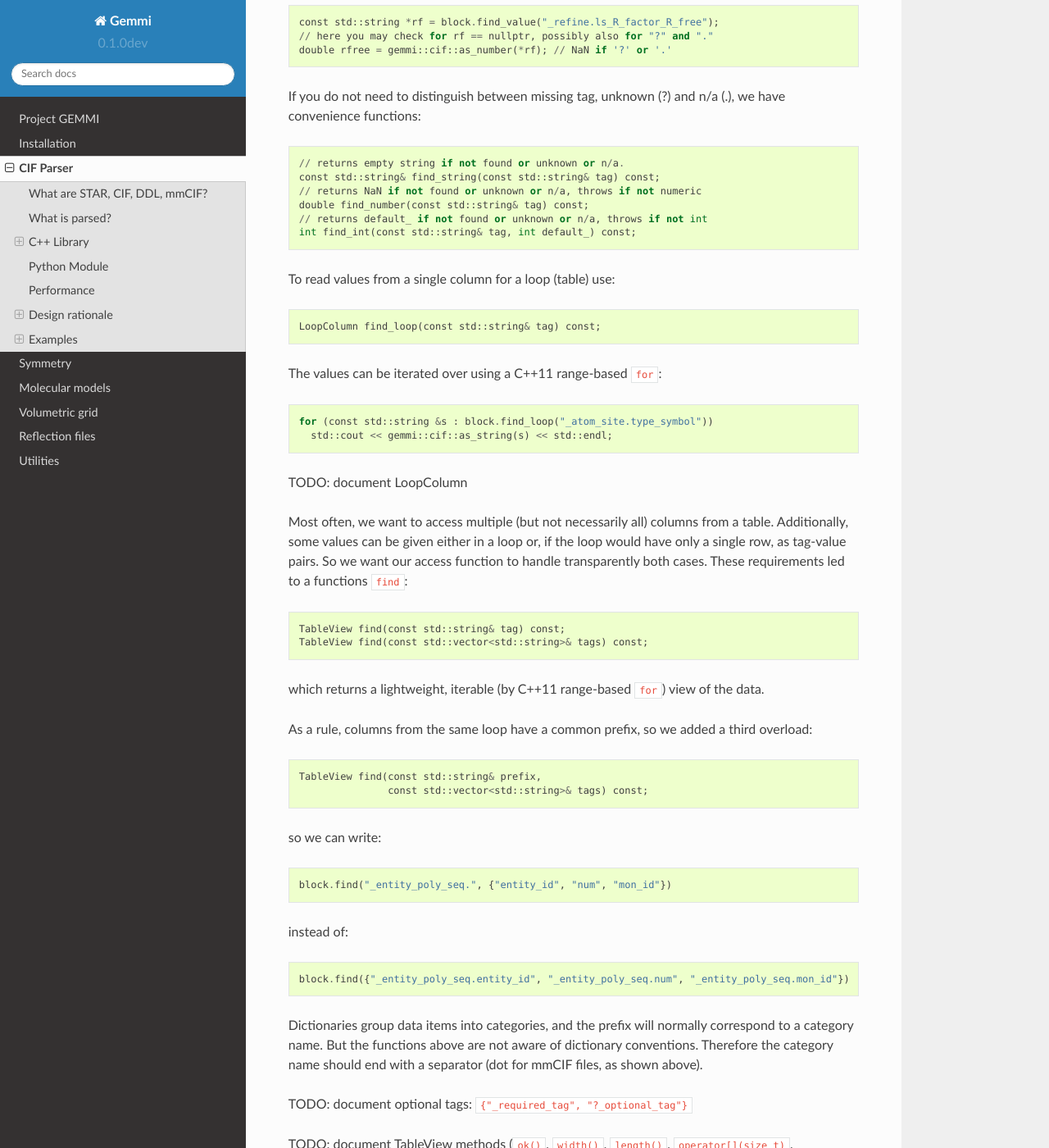
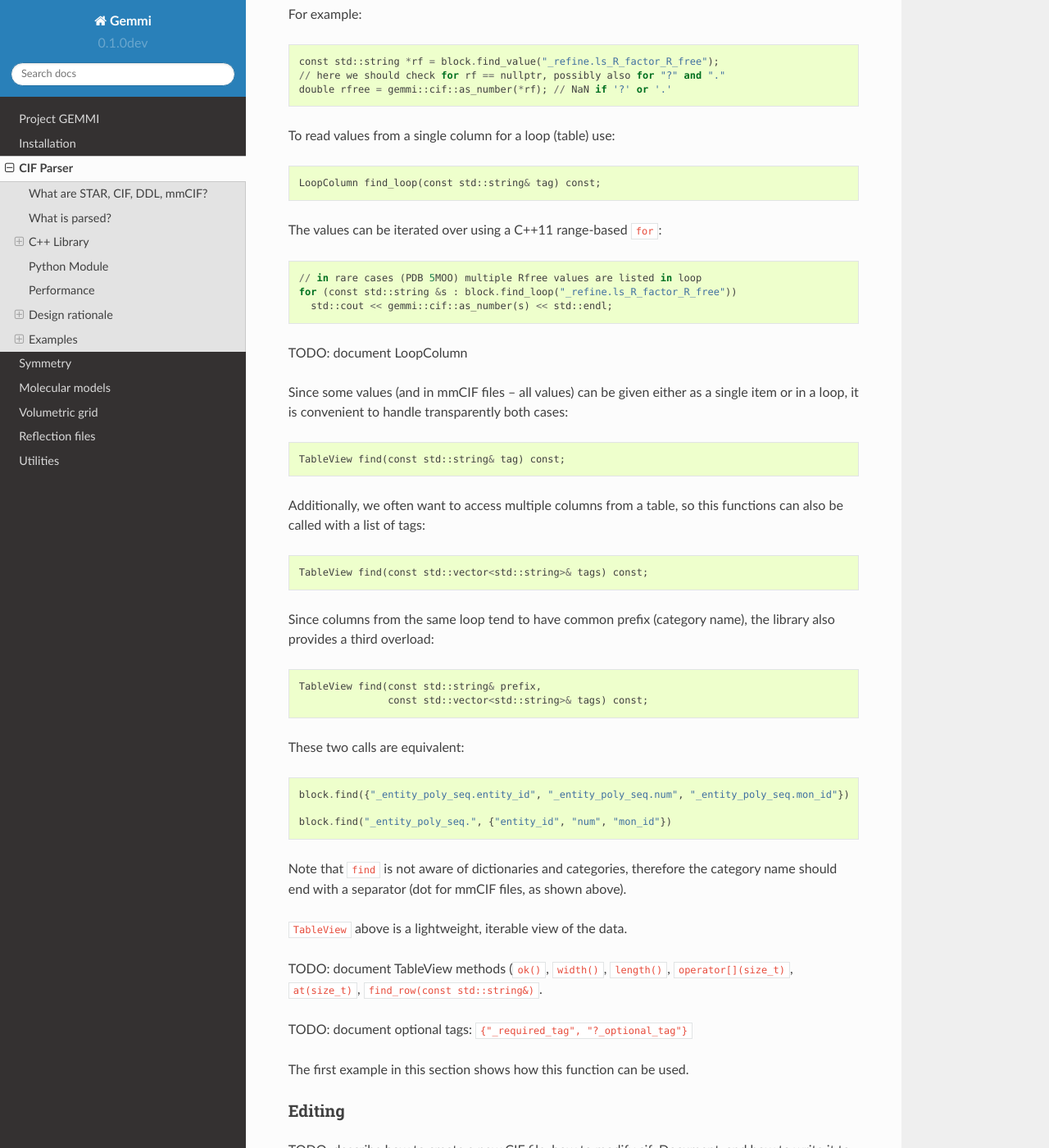
Before and after one commit to project-gemmi/gemmi, a Sphinx documentation site: the page built from docs/cif-parser.rst, in a window 1280 px wide and 1400 px high, scrolled down 5603 px. Shown: the whole window at 82% size. Built offline with Sphinx 7.4.7 and the Read the Docs theme 2.0.0, drawn with Linux system fonts in a browser that asks for light colours; some of the changed text lies outside the part shown.

Commit message:
changes in docs/cif-parser.rst

```diff
--- a/docs/cif-parser.rst
+++ b/docs/cif-parser.rst
@@ -259,28 +259,19 @@ Block
     The API still evolves and for now this documentation lists only
     the most used functions.
 
-Value corresponding to a particular tag can is read using::
+Value corresponding to a particular tag (not in a loop) can be read using::
 
     const std::string* find_value(const std::string& tag) const;
 
-which returns ``nullptr`` if there is no such tag in the block.
+which returns ``nullptr`` if the tag is not found.
 The result is a raw string (possibly with quotes) that can be fed into
 ``as_string()`` or ``as_number()`` or ``as_int()``.
+
 For example::
 
     const std::string *rf = block.find_value("_refine.ls_R_factor_R_free");
-    // here you may check for rf == nullptr, possibly also for "?" and "."
+    // here we should check for rf == nullptr, possibly also for "?" and "."
     double rfree = gemmi::cif::as_number(*rf); // NaN if '?' or '.'
-
-If you do not need to distinguish between missing tag, unknown (?)
-and n/a (.), we have convenience functions::
-
-    // returns empty string if not found or unknown or n/a.
-    const std::string& find_string(const std::string& tag) const;
-    // returns NaN if not found or unknown or n/a, throws if not numeric
-    double find_number(const std::string& tag) const;
-    // returns default_ if not found or unknown or n/a, throws if not int
-    int find_int(const std::string& tag, int default_) const;
 
 To read values from a single column for a loop (table) use::
 
@@ -288,47 +279,45 @@ To read values from a single column for a loop (table) use::
 
 The values can be iterated over using a C++11 range-based ``for``::
 
-    for (const std::string &s : block.find_loop("_atom_site.type_symbol"))
-      std::cout << gemmi::cif::as_string(s) << std::endl;
+    // in rare cases (PDB 5MOO) multiple Rfree values are listed in loop
+    for (const std::string &s : block.find_loop("_refine.ls_R_factor_R_free"))
+      std::cout << gemmi::cif::as_number(s) << std::endl;
 
 TODO: document LoopColumn
 
-Most often, we want to access multiple (but not necessarily all) columns
-from a table.
-Additionally, some values can be given either in a loop or, if the loop
-would have only a single row, as tag-value pairs.
-So we want our access function to handle transparently both cases.
-These requirements led to a functions ``find``::
+Since some values (and in mmCIF files -- all values) can be given
+either as a single item or in a loop, it is convenient to handle
+transparently both cases::
 
     TableView find(const std::string& tag) const;
+
+Additionally, we often want to access multiple columns from a table,
+so this functions can also be called with a list of tags::
+
     TableView find(const std::vector<std::string>& tags) const;
 
-which returns a lightweight, iterable (by C++11 range-based ``for``) view
-of the data.
-
-As a rule, columns from the same loop have a common prefix,
-so we added a third overload::
+Since columns from the same loop tend to have common prefix (category name),
+the library also provides a third overload::
 
     TableView find(const std::string& prefix,
                    const std::vector<std::string>& tags) const;
 
-so we can write::
+These two calls are equivalent::
+
+    block.find({"_entity_poly_seq.entity_id", "_entity_poly_seq.num", "_entity_poly_seq.mon_id"})
 
     block.find("_entity_poly_seq.", {"entity_id", "num", "mon_id"})
 
-instead of::
+Note that ``find`` is not aware of dictionaries and categories,
+therefore the category name should end with a separator
+(dot for mmCIF files, as shown above).
 
-    block.find({"_entity_poly_seq.entity_id", "_entity_poly_seq.num", "_entity_poly_seq.mon_id"})
-
-Dictionaries group data items into categories, and the prefix will normally
-correspond to a category name. But the functions above are not aware
-of dictionary conventions. Therefore the category name should end
-with a separator (dot for mmCIF files, as shown above).
-
-TODO: document optional tags: ``{"_required_tag", "?_optional_tag"}``
+``TableView`` above is a lightweight, iterable view of the data.
 
 TODO: document TableView methods (``ok()``, ``width()``, ``length()``,
 ``operator[](size_t)``, ``at(size_t)``, ``find_row(const std::string&)``.
+
+TODO: document optional tags: ``{"_required_tag", "?_optional_tag"}``
 
 The first example in this section shows how this function can be used.
 
```
